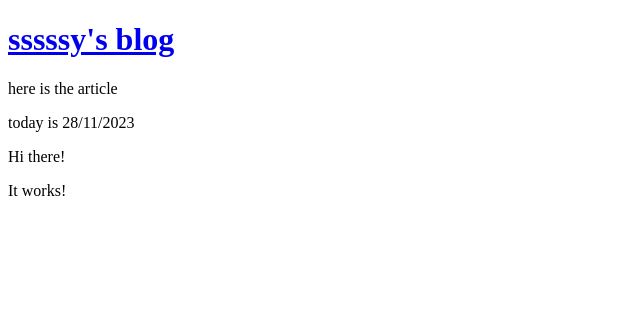
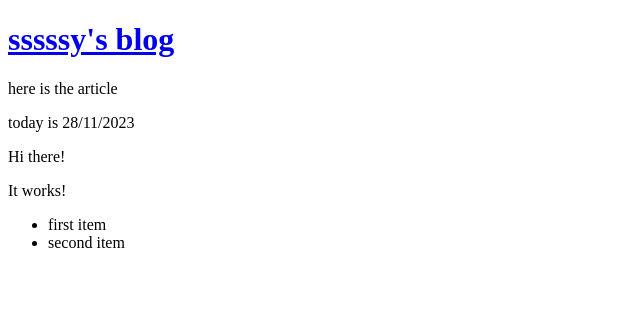
Before and after one commit to 18513137353/my-first-blog, a Django app: page / in a window 1280 px wide. Shown: the top 318 px of the page, without its empty margins (0-640 px from the left). Run offline with Django 3.2, Linux system fonts and the light colour scheme.

Commit message:
Changed the HTML for the site.

```diff
--- a/blog/templates/blog/post_list.html
+++ b/blog/templates/blog/post_list.html
@@ -10,8 +10,10 @@
         <article>
             <p>here is the article<p>
             <date>today is 28/11/2023<date>
-        <p>Hi there!</p>
-        <p>It works!</p>
-            </article>
+            <p>Hi there!</p>
+            <p>It works!</p>
+        </article>
+        <ul><li>first item</li>
+            <li>second item</li>
     </body>
 </html>
```
